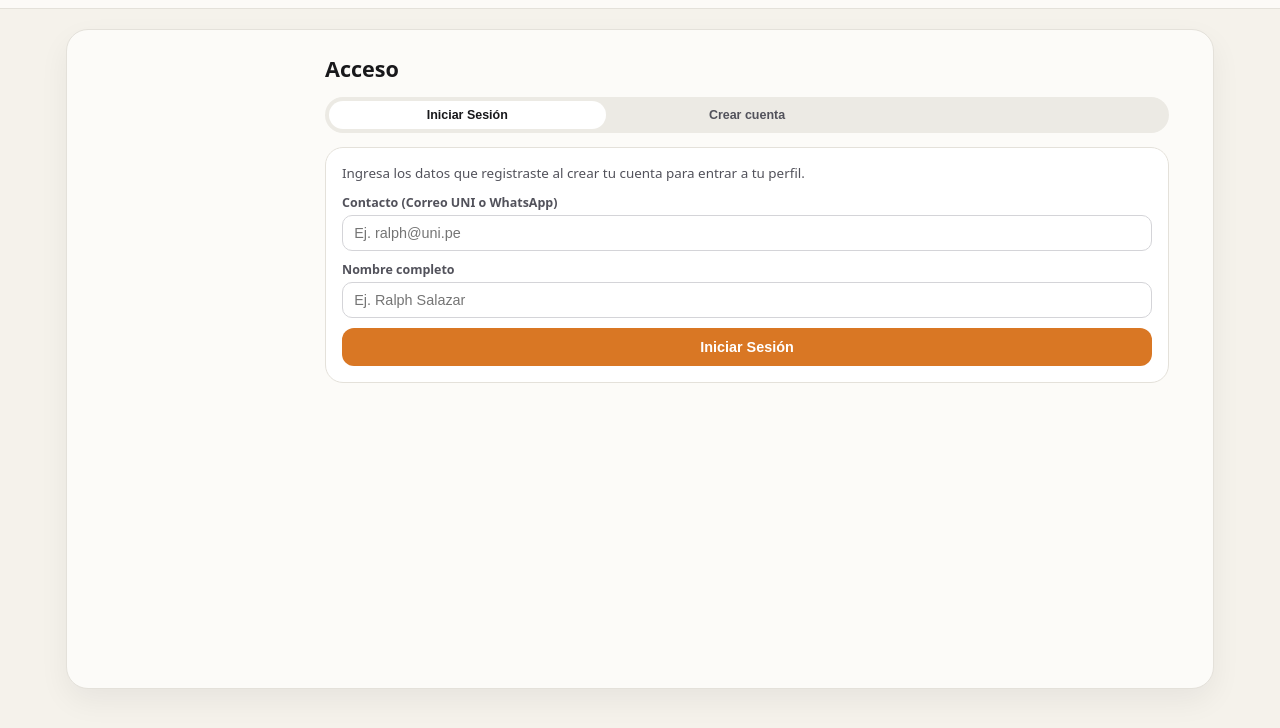
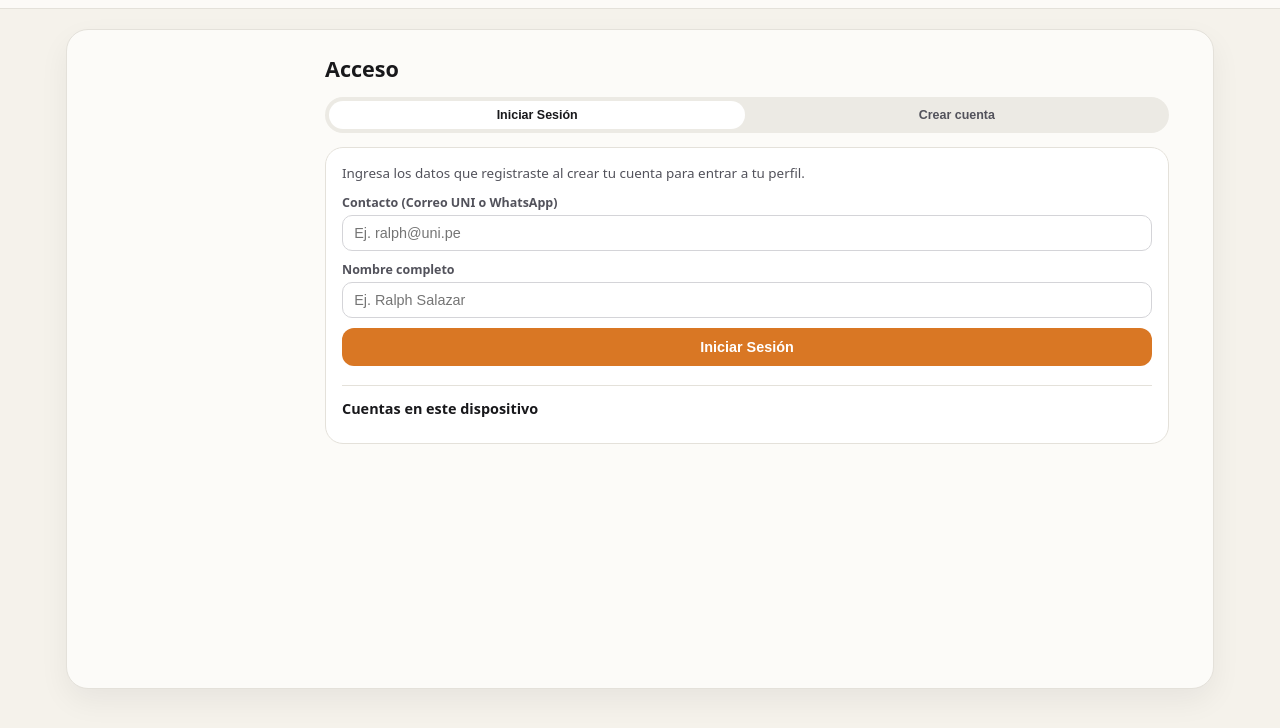
Before and after one commit to rev-salazar25/match-UNI, a plain HTML site: page index.html in a window 1280 px wide. Shown: the part 36-764 px from the top of the page. Drawn offline with Linux system fonts and the light colour scheme.

Commit message:
Update styles.css

```diff
--- a/styles.css
+++ b/styles.css
@@ -968,3 +968,21 @@ body {
   flex-direction: column;
   gap: 0.65rem;
 }
+
+.tabs-acceso {
+  grid-template-columns: repeat(2, 1fr);
+}
+
+.bloque-cuentas-inner {
+  margin-top: 0.4rem;
+  padding-top: 0.85rem;
+  border-top: 1px solid var(--borde);
+  display: flex;
+  flex-direction: column;
+  gap: 0.55rem;
+}
+
+.bloque-cuentas-inner h3 {
+  font-size: 0.9rem;
+  font-weight: 700;
+}
```
